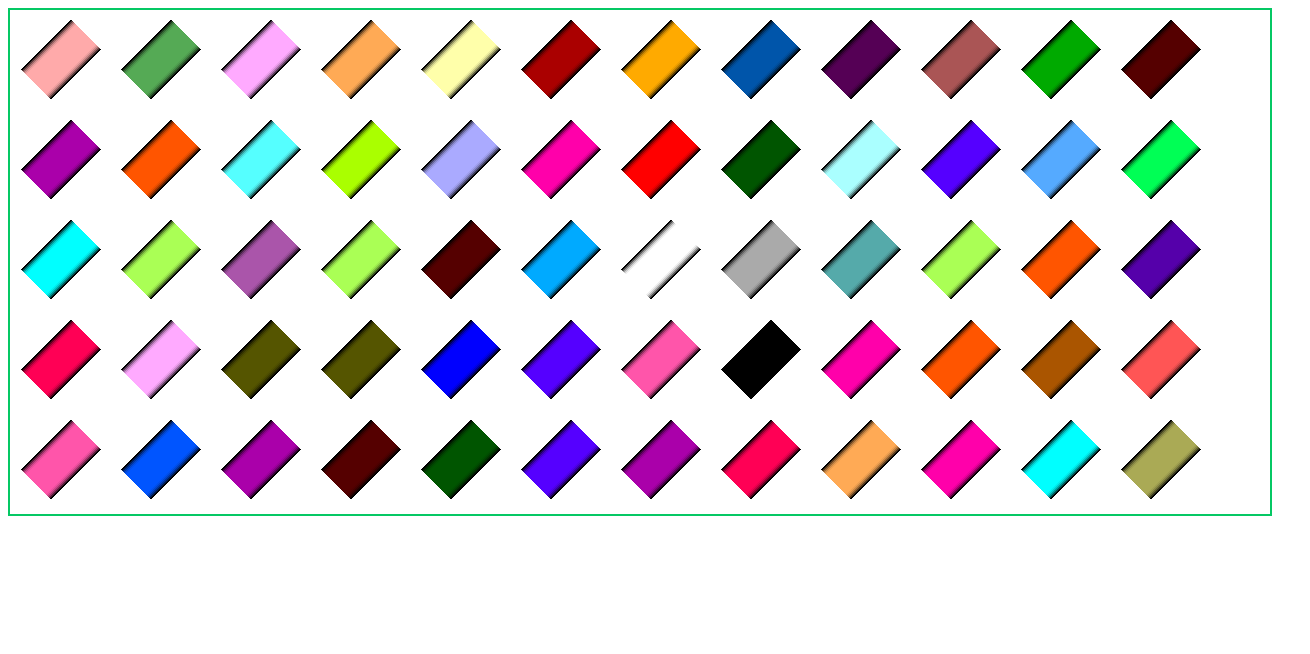
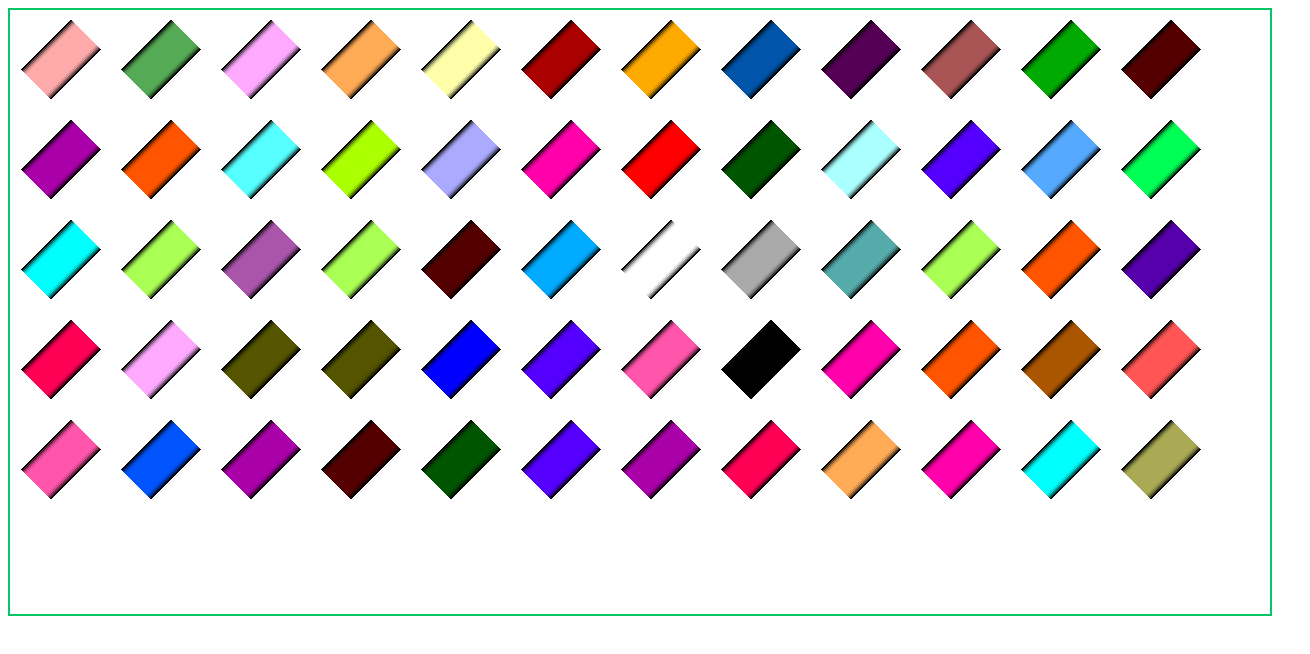
Before and after one commit to gonthalo/Weaver, a plain HTML site: page index.html in a window 1280 px wide. Shown: the whole page, 1310 px wide, since content can reach past the window. Drawn offline with Linux system fonts and the light colour scheme.

Commit message:
Update index.html

```diff
--- a/index.html
+++ b/index.html
@@ -5,7 +5,7 @@
 </head>
 <body>
 	<div style="border:2px solid rgb(5,200,100)">
-		<canvas id="lienzo" width="1200px" height="500px" >Your browser does not render the HTML 5 canvas tag</canvas>
+		<canvas id="lienzo" width="1300px" height="600px" >Your browser does not render the HTML 5 canvas tag</canvas>
 	</div>
 	<script type="text/javascript" src="weaver.js"></script>
 </body>
```
